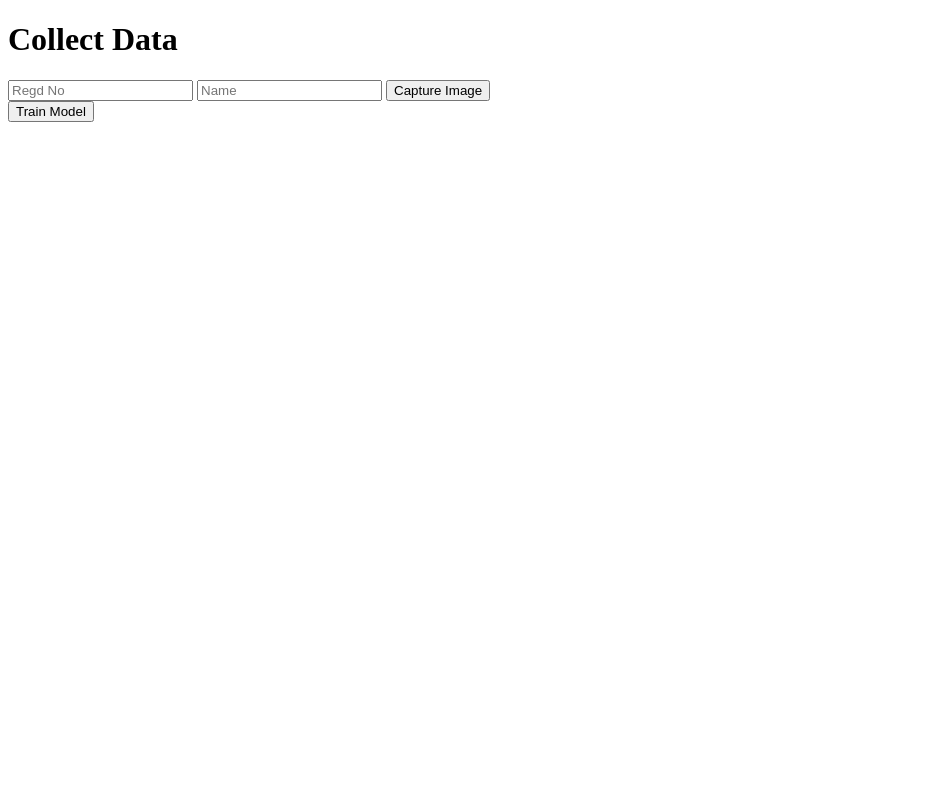
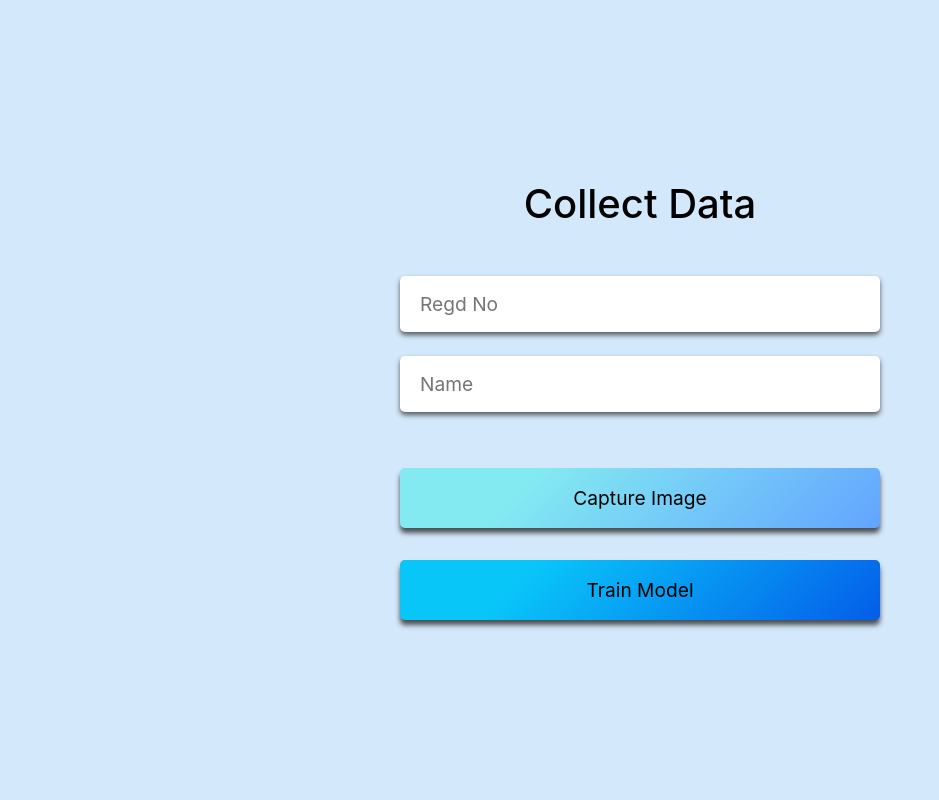
Before and after one commit to Biswajit-Panda/Student-Attendance-OpenCV, a Flask app: template templates/collect.html in a window 1280 px wide. Shown: the whole page, without its empty margins (0-939 px from the left). Run offline with Flask 2, Linux system fonts and the light colour scheme; the template is opened without the code that fills it, so the values that code supplies are empty.

Commit message:
styles.css

```diff
--- a/app.py
+++ b/app.py
@@ -34,7 +34,7 @@ def take_attendance():
 # Attendance Sheet
 @app.route('/attendance_sheet', methods=['POST'])
 def attendance_sheet():
-    return render_template('attendance_sheet.html')
+    return render_template('attendance_sheet.html', data="data")
 
 # Train Model
 @app.route('/model_training', methods=['POST'])
@@ -43,7 +43,7 @@ def model_training():
     return render_template('collect.html', prediction_text='Model Trained...')
 
 # Prediction Function
-@app.route('/predict',methods=['POST'])
+@app.route('/predict', methods=['POST'])
 def predict():
     '''
     For rendering results on HTML GUI
@@ -54,11 +54,10 @@ def predict():
 
     # output = round(prediction[0],2)
     # print(int_features)
-    dataColection.collectCapture(int(int_features[0]),int_features[1])
+    dataColection.collectCapture(int(int_features[0]), int_features[1])
 
     return render_template('collect.html', prediction_text='success...')
 
 
-
 if __name__ == "__main__":
     app.run(debug=True)
--- a/templates/collect.html
+++ b/templates/collect.html
@@ -4,28 +4,34 @@
     <meta charset="UTF-8">
     <meta name="viewport" content="width=device-width, initial-scale=1.0">
     <title>ML API</title>
+    <link href="https://cdn.jsdelivr.net/npm/bootstrap@5.0.0-beta1/dist/css/bootstrap.min.css" rel="stylesheet" integrity="sha384-giJF6kkoqNQ00vy+HMDP7azOuL0xtbfIcaT9wjKHr8RbDVddVHyTfAAsrekwKmP1" crossorigin="anonymous">
+    <link rel="stylesheet" href="styles.css">
     <link rel="stylesheet" href="https://fonts.googleapis.com/css?family=Pacifico">
     <link rel="stylesheet" href="https://fonts.googleapis.com/css?family=Arimo">
     <link rel="stylesheet" href="https://fonts.googleapis.com/css?family=Hind:300">
     <link rel="stylesheet" href="https://fonts.googleapis.com/css?family=Open+Sans+Condensed:300">
 </head>
 <body>
-    <div class="login">
-        <h1>Collect Data</h1>
+ <div class="login container  mx-auto">
+      <div class="flex-center col-md-6 mx-auto">
 
-        <form action="{{ url_for('predict')}}", method="POST">
+
+        <h1 class="text-center mb-5">Collect Data</h1>
+
+        <form class="flex-center" action="{{ url_for('predict')}}", method="POST">
             <input type="text", name="regd_no", placeholder="Regd No", required="required">
             <input type="text", name="stu_name", placeholder="Name", required="required">
 
             <button type="submit" class="btn btn-primary btn-block btn-large">Capture Image</button>
         </form>
         <form action="{{ url_for('model_training')}}", method="POST">
-            <button type="submit" class="btn btn-primary btn-block btn-large">Train Model</button>
+            <button type="submit" class="btn btn-train btn-block btn-large">Train Model</button>
         </form>
-        <br>
-        <br>
+
         {{ prediction_text}}
+
     </div>
+      </div>
 
 </body>
 </html>
--- /dev/null
+++ b/templates/styles.css
@@ -0,0 +1,105 @@
+body {
+  margin: 0;
+  font-family: -apple-system, BlinkMacSystemFont, "Segoe UI", "Roboto", "Oxygen",
+    "Ubuntu", "Cantarell", "Fira Sans", "Droid Sans", "Helvetica Neue",
+    sans-serif;
+  -webkit-font-smoothing: antialiased;
+  -moz-osx-font-smoothing: grayscale;
+  overflow-y: hidden; /* Hide vertical scrollbar */
+  overflow-x: hidden;
+
+  height: 100vh;
+  width: 100vw;
+  min-height: 100%; /* Fallback for browsers do NOT support vh unit */
+  min-height: 100vh; /* These two lines are counted as one :-)       */
+  background-color: rgb(211, 232, 250);
+  display: flex;
+  align-items: center;
+}
+
+.flex-center {
+  display: flex;
+  flex-direction: column;
+  justify-content: center;
+  align-items: center;
+}
+
+.btn {
+  width: 30rem;
+  height: 60px;
+  margin-top: 2rem;
+  color: black;
+  border: none;
+  font-size: 1.2rem;
+  font-weight: 400;
+  background-color: #63a4ff;
+  background-image: linear-gradient(315deg, #63a4ff 0%, #83eaf1 74%);
+  box-shadow: 0px 5px 5px 0px rgba(53, 53, 53, 0.85);
+  border-radius: 5px;
+
+  transition: all 0.2s ease-in-out;
+}
+.btn-train {
+  background-color: #045de9;
+  background-image: linear-gradient(315deg, #045de9 0%, #09c6f9 74%);
+}
+.btn:hover {
+  transform: scale(1.02);
+  color: black;
+
+  box-shadow: 2px 9px 12px 0px rgba(34, 34, 34, 0.95);
+}
+
+h1 {
+  color: #000;
+}
+
+.btn:focus {
+  color: black;
+  background-color: #000;
+  border: none;
+  box-shadow: none;
+}
+
+ul {
+  color: white;
+}
+
+.instuction {
+  font-size: 3rem;
+}
+
+ul > li {
+  margin-left: 3rem;
+}
+.img-fluid {
+  animation: MoveUpDown 1s ease-in-out infinite alternate-reverse both;
+}
+
+@keyframes MoveUpDown {
+  0% {
+    transform: translateY(10px);
+  }
+  100% {
+    transform: translateY(-10px);
+  }
+}
+
+input:not([type="checkbox"]) {
+  height: 3.5rem;
+  width: 100%;
+  border: 0;
+  padding: 20px;
+  font-size: 1.2rem;
+  color: #000000;
+  margin-bottom: 1.5rem;
+  border-radius: 5px;
+  background: #ffffff;
+  outline: none;
+  box-shadow: 0px 3px 5px 0px rgba(63, 63, 63, 0.85);
+}
+
+input:not([type="checkbox"]):focus {
+  outline: #04a2eb;
+  box-shadow: 2px 5px 12px 0 rgba(116, 116, 116, 0.95);
+}
```
Also changed, not shown: templates/attendance_sheet.html (+5 -2 lines), templates/index.html (+11 -5 lines), templates/take_attendance.html (+16 -4 lines), templates/Asset 2.png (added).
